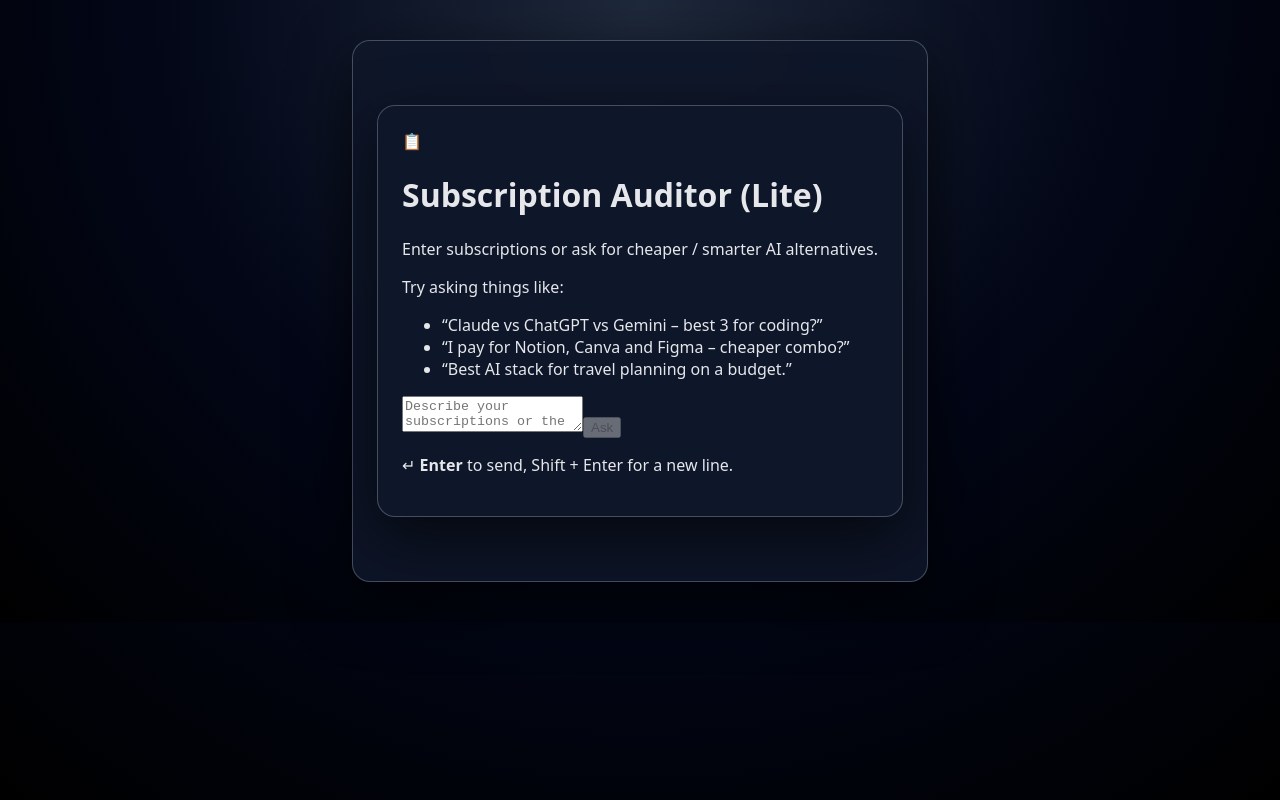
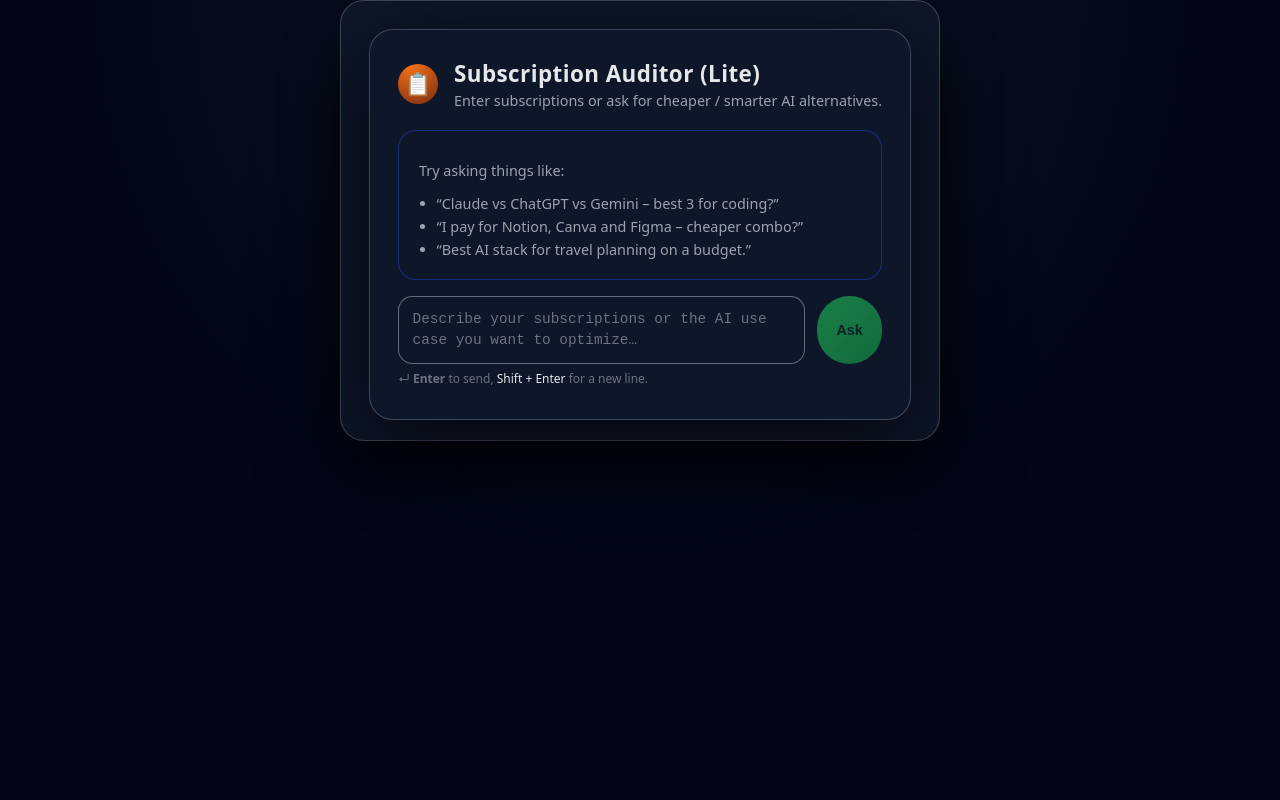
Before and after one commit to deshna17/subscription-auditor-lite, a Next.js app: page / in a window 1280 px wide. Built offline with nearby package versions, Linux system fonts and the light colour scheme.

Commit message:
Update globals.css

```diff
--- a/app/globals.css
+++ b/app/globals.css
@@ -1,95 +1,207 @@
+:root {
+  color-scheme: dark;
+  font-family: system-ui, -apple-system, BlinkMacSystemFont, "SF Pro Text",
+    sans-serif;
+  background: radial-gradient(circle at top, #0f172a 0, #020617 55%);
+  color: #e5e7eb;
+}
+
 *,
 *::before,
 *::after {
   box-sizing: border-box;
 }
 
-html,
 body {
   margin: 0;
-  padding: 0;
-  min-height: 100%;
-  font-family: system-ui, sans-serif;
-  background: radial-gradient(circle at top, #1e293b 0, #020617 55%, #000 100%);
-  color: #e5e7eb;
+  min-height: 100vh;
+  display: flex;
+  justify-content: center;
+  align-items: stretch;
+  background: radial-gradient(circle at top, #0f172a 0, #020617 55%);
 }
 
-main {
+.page {
   width: 100%;
+  max-width: 960px;
+  padding: 2rem 1rem;
+  margin: 0 auto;
+}
+
+/* Chat card */
+
+.chat-shell {
+  background: rgba(15, 23, 42, 0.96);
+  border-radius: 24px;
+  padding: 1.75rem 1.75rem 1.25rem;
+  box-shadow: 0 24px 80px rgba(0, 0, 0, 0.7);
+  border: 1px solid rgba(148, 163, 184, 0.35);
+}
+
+.chat-header {
+  display: flex;
+  gap: 1rem;
+  align-items: center;
+  margin-bottom: 1.25rem;
+}
+
+.chat-header h1 {
+  margin: 0;
+  font-size: 1.4rem;
+  letter-spacing: 0.02em;
+}
+
+.subtitle {
+  margin: 0.1rem 0 0;
+  font-size: 0.9rem;
+  color: #9ca3af;
+}
+
+.emoji {
+  width: 40px;
+  height: 40px;
+  border-radius: 999px;
+  display: grid;
+  place-items: center;
+  font-size: 1.4rem;
+  background: radial-gradient(circle at 30% 0%, #f97316, #7c2d12);
+}
+
+/* Messages */
+
+.messages {
+  margin-top: 0.5rem;
+  padding: 1rem 1.25rem;
+  background: rgba(15, 23, 42, 0.9);
+  border-radius: 18px;
+  border: 1px solid rgba(30, 64, 175, 0.6);
+  max-height: 60vh;
+  overflow-y: auto;
+}
+
+.message {
+  display: flex;
+  gap: 0.75rem;
+  margin-bottom: 0.85rem;
+}
+
+.message-role {
+  font-size: 0.7rem;
+  font-weight: 600;
+  text-transform: uppercase;
+  letter-spacing: 0.08em;
+  color: #64748b;
+  min-width: 3rem;
+}
+
+.message-bubble {
+  flex: 1;
+  font-size: 0.9rem;
+  line-height: 1.5;
+  padding: 0.7rem 0.9rem;
+  border-radius: 0.9rem;
+  background: rgba(15, 23, 42, 0.96);
+  border: 1px solid rgba(148, 163, 184, 0.45);
+  white-space: pre-wrap; /* tables & newlines stay aligned */
+}
+
+.message.user .message-bubble {
+  background: linear-gradient(135deg, #0f172a, #1d4ed8);
+  border-color: rgba(129, 140, 248, 0.9);
+}
+
+.message.assistant .message-bubble {
+  background: rgba(15, 23, 42, 0.98);
+  border-color: rgba(45, 212, 191, 0.7);
+}
+
+.message-bubble.typing {
+  font-style: italic;
+  color: #a5b4fc;
+}
+
+/* Empty state */
+
+.empty-state {
+  font-size: 0.9rem;
+  color: #9ca3af;
+}
+
+.empty-state ul {
+  margin: 0.5rem 0 0;
+  padding-left: 1.1rem;
+}
+
+.empty-state li {
+  margin-bottom: 0.25rem;
+}
+
+/* Input row */
+
+.input-row {
+  display: flex;
+  gap: 0.75rem;
+  margin-top: 1rem;
+}
+
+.input-row textarea {
+  flex: 1;
+  resize: none;
+  border-radius: 0.9rem;
+  border: 1px solid rgba(148, 163, 184, 0.6);
+  background: rgba(15, 23, 42, 0.98);
+  color: #e5e7eb;
+  padding: 0.7rem 0.85rem;
+  font-size: 0.9rem;
+  line-height: 1.5;
+  outline: none;
+}
+
+.input-row textarea::placeholder {
+  color: #6b7280;
+}
+
+.input-row textarea:focus {
+  border-color: rgba(59, 130, 246, 0.9);
+  box-shadow: 0 0 0 1px rgba(59, 130, 246, 0.7);
+}
+
+.input-row button {
+  border-radius: 999px;
+  border: none;
+  padding: 0 1.2rem;
+  font-size: 0.9rem;
+  font-weight: 600;
+  cursor: pointer;
+  background: linear-gradient(135deg, #22c55e, #16a34a);
+  color: #022c22;
   display: flex;
   align-items: center;
   justify-content: center;
+  white-space: nowrap;
+  transition: transform 0.08s ease, box-shadow 0.08s ease, opacity 0.1s ease;
 }
 
-.chat-shell {
-  max-width: 920px;
-  margin: 40px auto;
-  padding: 24px;
-  background: rgba(15, 23, 42, 0.9);
-  border-radius: 18px;
-  border: 1px solid rgba(148, 163, 184, 0.4);
-  backdrop-filter: blur(8px);
-  box-shadow: 0 20px 60px rgba(0,0,0,0.6);
+.input-row button:hover:not(:disabled) {
+  transform: translateY(-1px);
+  box-shadow: 0 10px 30px rgba(22, 163, 74, 0.4);
 }
 
-.header {
-  text-align: center;
-  margin-bottom: 16px;
+.input-row button:disabled {
+  opacity: 0.6;
+  cursor: default;
+  box-shadow: none;
 }
 
-.header-title {
-  font-size: 28px;
-  font-weight: 700;
+/* Footer hint */
+
+.hint {
+  margin-top: 0.4rem;
+  font-size: 0.75rem;
+  color: #6b7280;
 }
 
-.header-subtitle {
-  font-size: 14px;
-  color: #9ca3af;
+.hint span {
+  font-weight: 500;
+  color: #e5e7eb;
 }
-
-.chat-window {
-  height: 420px;
-  overflow-y: auto;
-  padding: 12px;
-  margin-bottom: 12px;
-  background: #0f172a;
-  border: 1px solid #475569;
-  border-radius: 14px;
-}
-
-.msg {
-  margin-bottom: 12px;
-  line-height: 1.5;
-}
-
-.msg-user {
-  color: #93c5fd;
-}
-
-.msg-ai {
-  color: #6ee7b7;
-}
-
-.chat-input-row {
-  display: flex;
-  gap: 10px;
-}
-
-.chat-input {
-  flex: 1;
-  padding: 10px 12px;
-  border-radius: 12px;
-  background: #111827;
-  border: 1px solid #475569;
-  color: white;
-}
-
-.chat-button {
-  padding: 10px 16px;
-  border-radius: 10px;
-  border: none;
-  background: linear-gradient(to right, #22c55e, #3b82f6);
-  color: white;
-  font-weight: 600;
-  cursor: pointer;
-}
```
